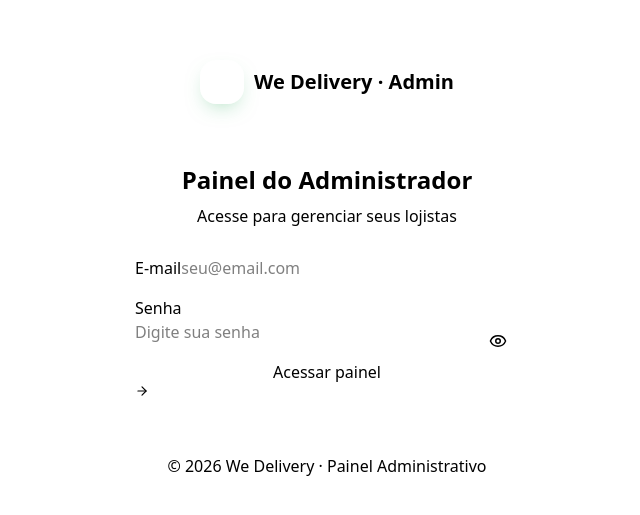
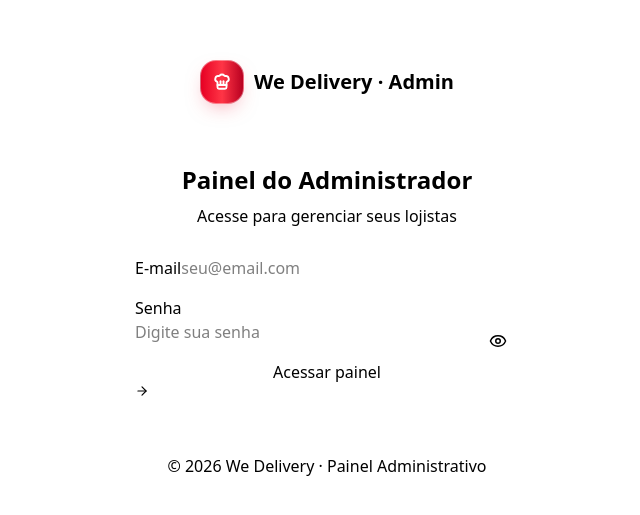
Before and after one commit to typeacai-design/delivery-saas, a Next.js app: page /painel-admin/login in a window 1280 px wide. Shown: the part 131-646 px from the top of the page, without its empty margins (313-953 px from the left). Built offline with nearby package versions, Linux system fonts and the light colour scheme; no server answers.

Commit message:
theme: extend red wine to src/app/painel-admin/login/page.tsx

```diff
--- a/src/app/painel-admin/login/page.tsx
+++ b/src/app/painel-admin/login/page.tsx
@@ -40,16 +40,16 @@ export default function AdminLoginPage() {
   }
 
   return (
-    <div className="min-h-screen flex items-center justify-center p-4" style={{ background: 'var(--bg-0)' }}>
+    <div className="wd-auth-red min-h-screen flex items-center justify-center p-4">
       <div className="w-full max-w-md">
         {/* Brand */}
         <div className="flex items-center justify-center gap-2.5 mb-7">
           <div
             className="size-11 rounded-2xl flex items-center justify-center text-white"
             style={{
-              background: 'var(--green)',
+              background: 'linear-gradient(90deg,#E60023,#FF3546,#B80020)',
               border: '1px solid rgba(255,255,255,.4)',
-              boxShadow: '0 8px 22px -10px rgba(22,163,74,.55)',
+              boxShadow: '0 8px 22px -10px rgba(230,0,35,.55)',
             }}
           >
             <ChefHat size={18} strokeWidth={2.5} />
@@ -59,7 +59,7 @@ export default function AdminLoginPage() {
           </span>
         </div>
 
-        <div className="glass p-8">
+        <div className="glass wd-admin-login-card p-8">
           <div className="text-center mb-7">
             <h1 className="text-2xl font-semibold mb-2" style={{ color: 'var(--ink)' }}>
               Painel do Administrador
```
